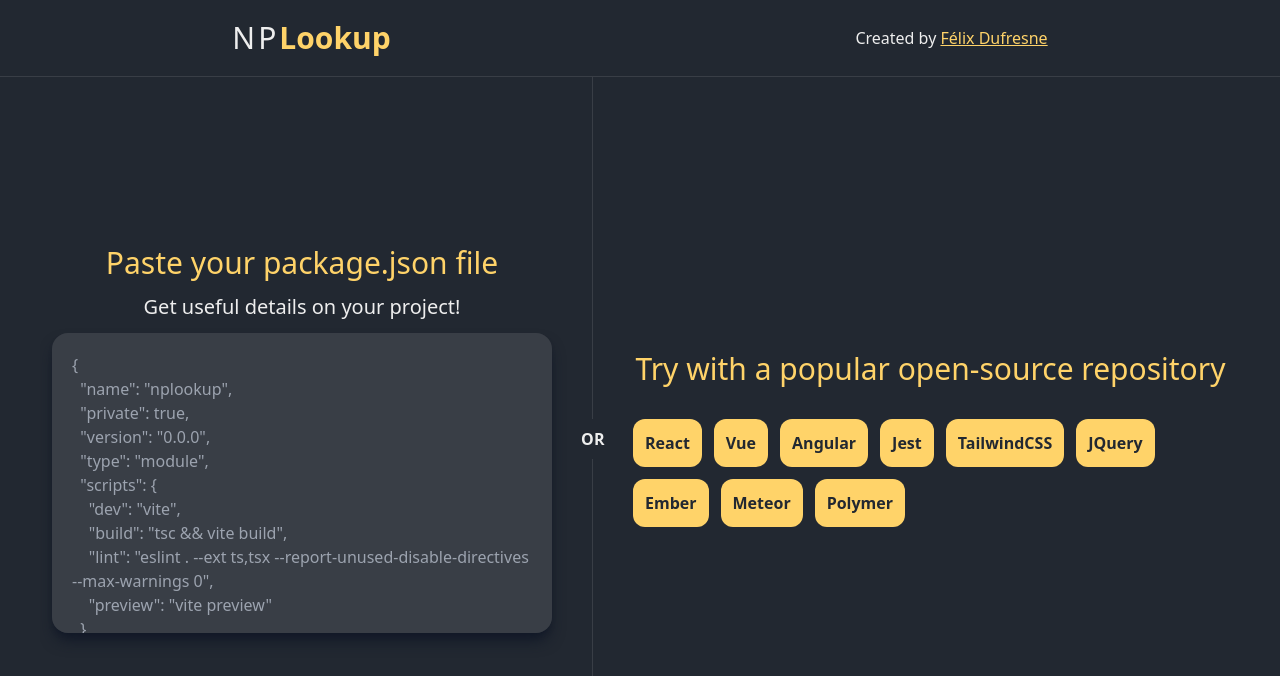
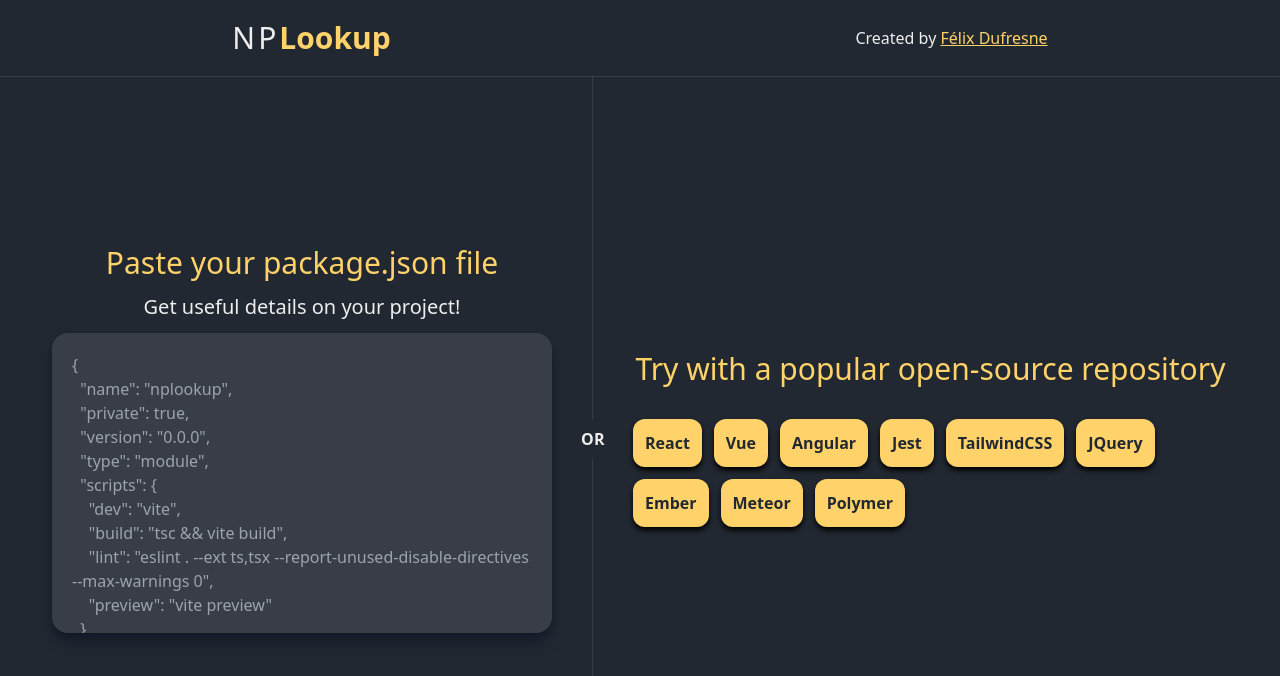
Before and after one commit to Duff97/nplookup, a React (Vite) app: page / in a window 1280 px wide. Shown: the top 676 px of the page. Built offline with nearby package versions, Linux system fonts and the light colour scheme.

Commit message:
preview btn shadows

```diff
--- a/src/components/PackageInput.tsx
+++ b/src/components/PackageInput.tsx
@@ -39,7 +39,7 @@
         <h2 className="text-3xl text-palette-3">Try with a popular open-source repository</h2>
         <div className='flex gap-3 flex-wrap'>
           {previewPackages.map((preview, index) => (
-            <button key={index} className="bg-palette-3 rounded-xl p-3 text-palette-1 font-semibold font-xl" onClick={() => {handlePreviewSelection(preview.url)}}>
+            <button key={index} className="bg-palette-3 rounded-xl p-3 text-palette-1 font-semibold font-xl shadow-md shadow-black" onClick={() => {handlePreviewSelection(preview.url)}}>
               {preview.name}
             </button>
           ))}
```
